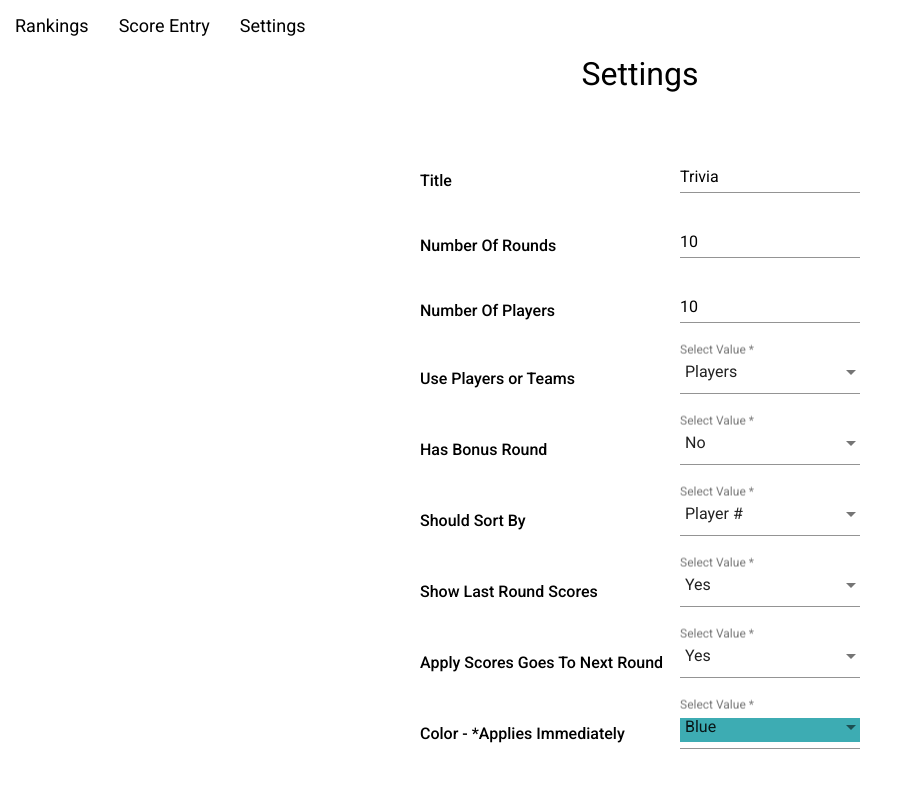
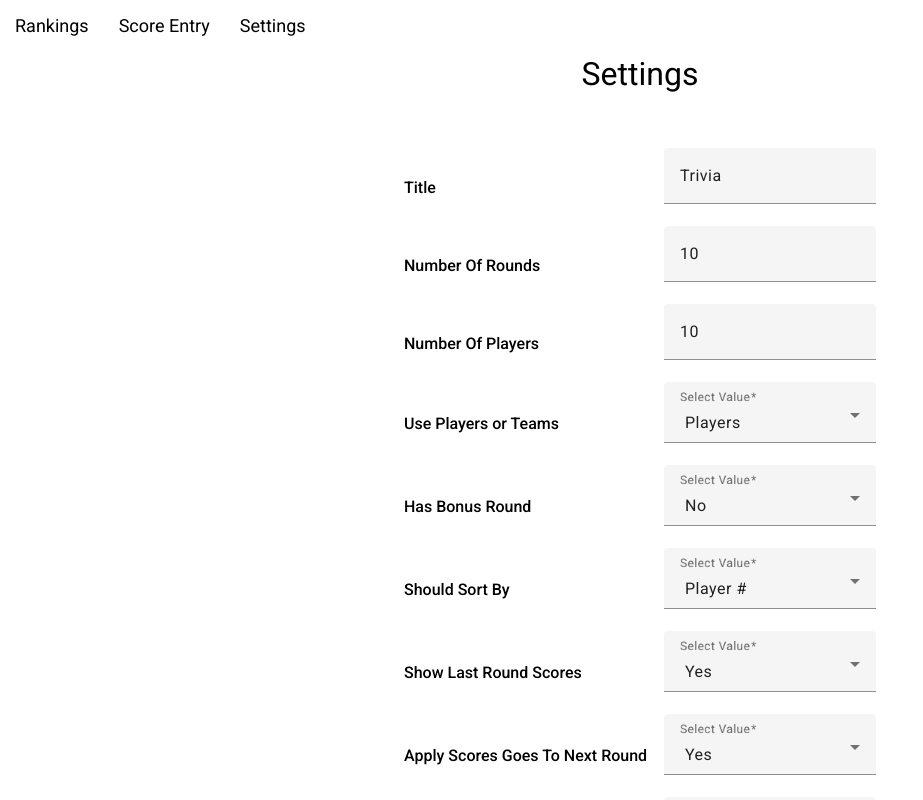
Before and after one commit to rbrock44/scorekeeping-by-rounds, an Angular app: page /settings in a window 1280 px wide. Shown: the top 800 px of the page, without its empty margins (0-923 px from the left). Built offline with nearby package versions, Linux system fonts and the light colour scheme.

Commit message:
upgraded angular to 15

```diff
--- a/angular.json
+++ b/angular.json
@@ -124,5 +124,13 @@
     "schematicCollections": [
       "@angular-eslint/schematics"
     ]
+  },
+  "schematics": {
+    "@angular-eslint/schematics:application": {
+      "setParserOptionsProject": true
+    },
+    "@angular-eslint/schematics:library": {
+      "setParserOptionsProject": true
+    }
   }
 }
--- a/src/app/app-routing.module.ts
+++ b/src/app/app-routing.module.ts
@@ -30,7 +30,7 @@ const routes: Routes = [
 ];
 
 @NgModule({
-  imports: [RouterModule.forRoot(routes, { relativeLinkResolution: 'legacy' })],
+  imports: [RouterModule.forRoot(routes, {})],
   exports: [RouterModule]
 })
 export class AppRoutingModule { }
--- a/src/app/component/yes-no-dropdown/yes-no-dropdown.component.scss
+++ b/src/app/component/yes-no-dropdown/yes-no-dropdown.component.scss
@@ -28,22 +28,22 @@
   white-space: pre-wrap;
 }
 
-::ng-deep .mat-option {
+::ng-deep .mat-mdc-option {
   white-space: pre-wrap !important;
   text-indent: 0;
 }
 
-::ng-deep .mat-option-text {
+::ng-deep .mat-mdc-option .mdc-list-item__primary-text {
   line-height: 1.5em !important;
   padding: 8px;
   box-sizing: content-box;
 }
 
-::ng-deep .mat-select {
+::ng-deep .mat-mdc-select {
   overflow: visible;
 }
 
-::ng-deep .mat-select-value-text {
+::ng-deep .mat-mdc-select-value-text {
   word-wrap: break-word !important;
   white-space: pre-wrap !important;
   box-sizing: content-box;
@@ -51,18 +51,17 @@
 }
 
 ::ng-deep
-.mat-form-field {
-  .mat-select {
+.mat-mdc-form-field {
+  .mat-mdc-select {
     height: 24px;
     overflow: visible;
-
-    .mat-select-value-text {
+    .mat-mdc-select-value-text {
       overflow: visible;
       display: flex;
     }
   }
 
-  .mat-select-value {
+  .mat-mdc-select-value {
     overflow: visible;
   }
 }
--- a/src/test.ts
+++ b/src/test.ts
@@ -7,8 +7,6 @@ import {
   platformBrowserDynamicTesting
 } from '@angular/platform-browser-dynamic/testing';
 
-declare const require: any;
-
 // First, initialize the Angular testing environment.
 getTestBed().initTestEnvironment(
   BrowserDynamicTestingModule,
@@ -16,7 +14,3 @@ getTestBed().initTestEnvironment(
     teardown: { destroyAfterEach: false }
 }
 );
-// Then we find all the tests.
-const context = require.context('./', true, /\.spec\.ts$/);
-// And load the modules.
-context.keys().map(context);
--- a/tsconfig.json
+++ b/tsconfig.json
@@ -10,14 +10,15 @@
     "module": "es2020",
     "moduleResolution": "node",
     "importHelpers": true,
-    "target": "es2020",
+    "target": "ES2022",
     "typeRoots": [
       "node_modules/@types"
     ],
     "lib": [
       "es2018",
       "dom"
-    ]
+    ],
+    "useDefineForClassFields": false
   },
   "angularCompilerOptions": {
     "fullTemplateTypeCheck": true,
```
Also changed, not shown: package.json (+23 -23 lines), 1 other file (tests, documents, lock files or other folders).
